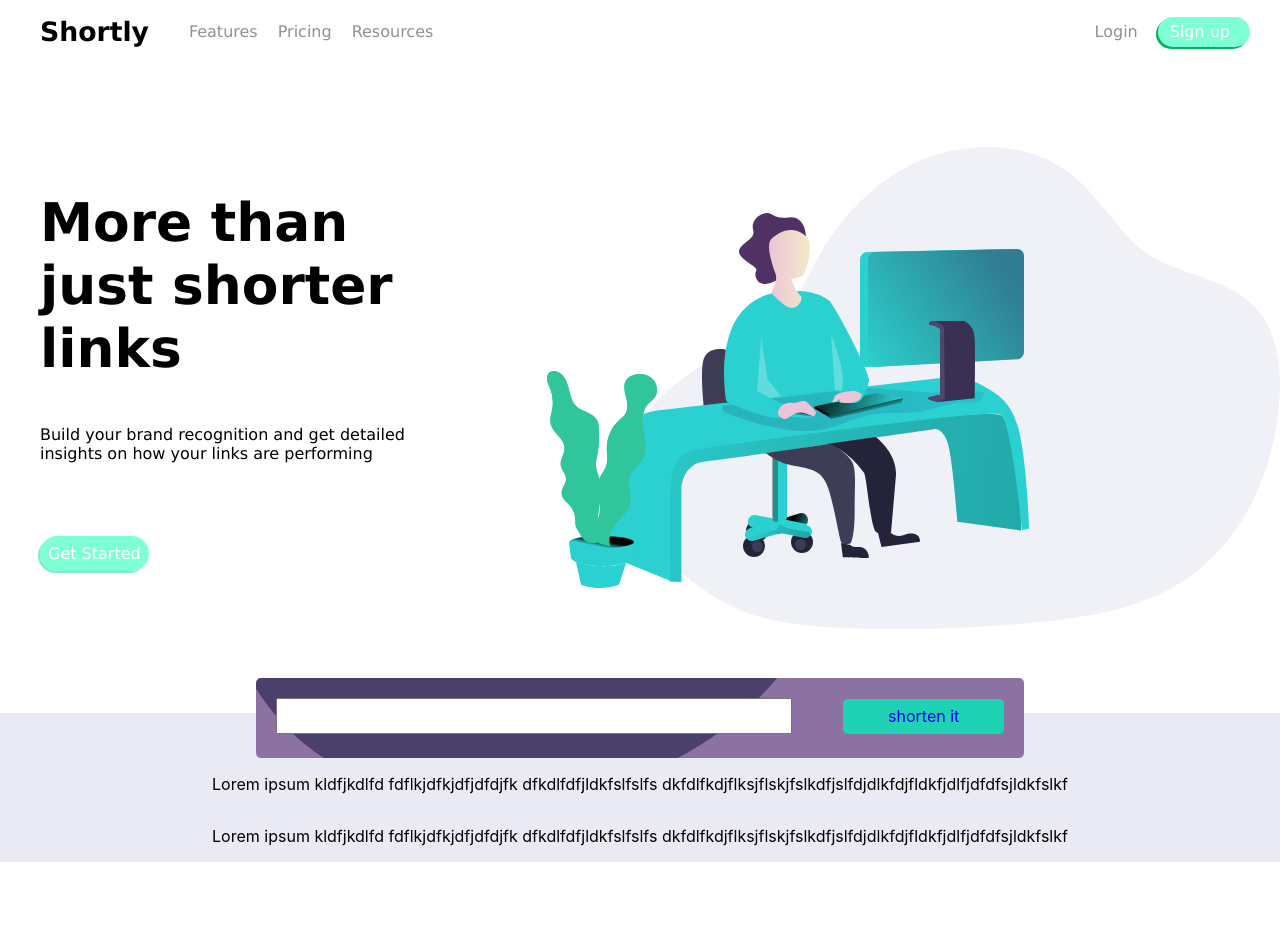
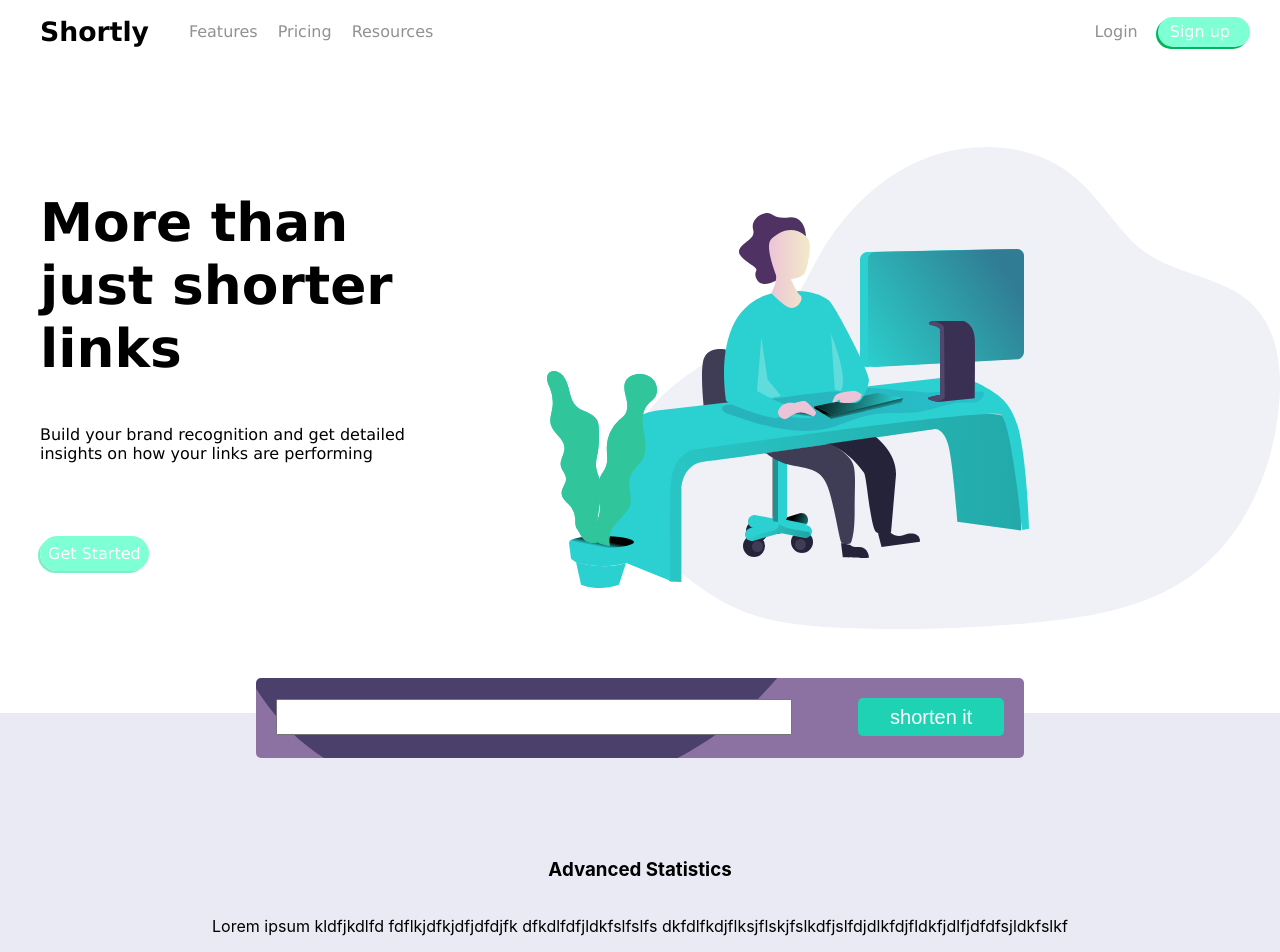
Before and after one commit to Brian-Machiestay/url-shortening, a React (Create React App) app in the folder client-side/: page / in a window 1280 px wide. Shown: the top 952 px of the page. Before the commit the page ends 862 px from the top, so only its background shows below. Built offline with nearby package versions, Linux system fonts and the light colour scheme; the HTML template or start-up script is replaced by a standard one.

Commit message:
tweak the texts in the advanced statistics component

```diff
--- a/client-side/src/assets/styles/main.css
+++ b/client-side/src/assets/styles/main.css
@@ -70,9 +70,15 @@
 .shorten {
     width: 20%;
     background-color: rgb(31, 210, 180);
-    padding: auto;
     padding: 7.5px;
-    margin-left: 4px;
     border-radius: 5px;
     text-align: center;
+    border: none;
+    cursor: pointer;
+    font-size: 15pt;
+    color: white;
 }
+
+.advancedText {
+    margin-top: 100px;
+}
--- a/client-side/src/components/shorten.jsx
+++ b/client-side/src/components/shorten.jsx
@@ -5,7 +5,7 @@ const Shorten = () => {
         <div className="shortenDiv">
             <div className="shortenItems">
                 <textarea></textarea>
-                <a href="#" className="shorten">shorten it</a>
+                <button className="shorten">shorten it</button>
             </div>
         </div>
     )
--- a/client-side/src/components/statisticSection.jsx
+++ b/client-side/src/components/statisticSection.jsx
@@ -5,11 +5,12 @@ const StatSection = () => {
     return (
         <div className="stats">
             <Shorten />
+            <h3 className="advancedText">Advanced Statistics</h3>
             <p>Lorem ipsum kldfjkdlfd fdflkjdfkjdfjdfdjfk dfkdlfdfjldkfslfslfs
                 dkfdlfkdjflksjflskjfslkdfjslfdjdlkfdjfldkfjdlfjdfdfsjldkfslkf
             </p>
             <p>Lorem ipsum kldfjkdlfd fdflkjdfkjdfjdfdjfk dfkdlfdfjldkfslfslfs
-                dkfdlfkdjflksjflskjfslkdfjslfdjdlkfdjfldkfjdlfjdfdfsjldkfslkf
+                djfldkfjdlfjdfdfsjldkfslkf
             </p>
             <div className="advanced">
             </div>
```
